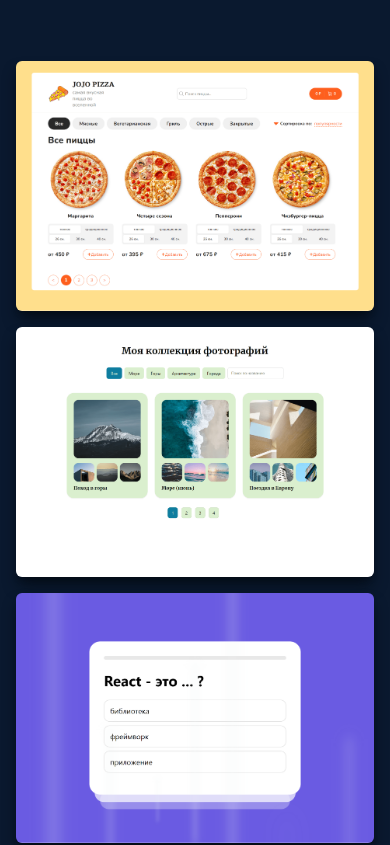
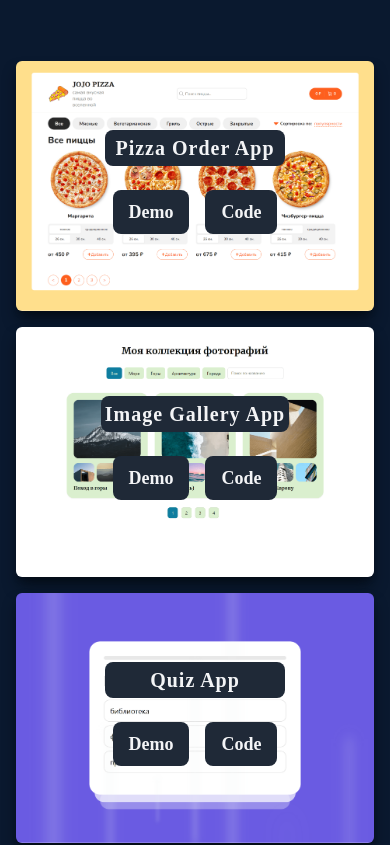
Before and after one commit to ilia-io/Portfolio, a React (Create React App) app: page / in a window 390 px wide. Shown: the part 2063-2908 px from the top of the page. Built offline with nearby package versions, Linux system fonts and the light colour scheme.

Commit message:
fix: links

```diff
--- a/src/App.js
+++ b/src/App.js
@@ -1,4 +1,3 @@
-import About from './components/About';
 import Contact from './components/Contact';
 import Footer from './components/Footer';
 import Home from './components/Home';
--- a/src/components/Footer.jsx
+++ b/src/components/Footer.jsx
@@ -13,13 +13,13 @@ function Footer() {
         }}
       >
         <div className="flex justify-between items-center p-4 min-w-[220px] ">
-          <a href="https://t.me/ilia" target="blank">
+          <a href="https://t.me/ilia_i0" target="_blank">
             <FaTelegram />
           </a>
-          <a href="https://github.com/ilia-io" target="blank">
+          <a href="https://github.com/ilia-io" target="_blank">
             <FaGithub />
           </a>
-          <a href="https://career.habr.com/ilia-io" target="blank">
+          <a href="https://career.habr.com/ilia-io" target="_blank">
             <SiHabr />
           </a>
         </div>
--- a/src/components/Home.jsx
+++ b/src/components/Home.jsx
@@ -1,6 +1,5 @@
 import { Slide } from 'react-awesome-reveal';
 import AnimatedBackground from './AnimatedBackground/AnimatedBackground';
-import ButtonViewWork from './ButtonViewWork';
 
 function Home() {
   return (
--- a/src/components/Navbar.jsx
+++ b/src/components/Navbar.jsx
@@ -119,7 +119,7 @@ function Navbar() {
             <a
               className="flex justify-between items-center w-full text-gray-100 text-sm"
               href="https://career.habr.com/ilia-io"
-              target="blank"
+              target="_blank"
             >
               Habr career <SiHabr size={33} />
             </a>
@@ -128,7 +128,7 @@ function Navbar() {
             <a
               className="flex justify-between items-center w-full text-gray-200 text-sm"
               href="https://github.com/ilia-io"
-              target="blank"
+              target="_blank"
             >
               GitHub <FaGithub size={30} />
             </a>
@@ -136,8 +136,8 @@ function Navbar() {
           <li className="w-[160px] h-[60px] flex justify-between items-center ml-[-100px] hover:ml-[-10px] duration-300 bg-[#3390EC]">
             <a
               className="flex justify-between items-center w-full text-gray-200 text-sm"
-              href="https://t.me/ilia"
-              target="blank"
+              href="https://t.me/ilia_i0"
+              target="_blank"
             >
               Telegram <FaTelegram size={30} />
             </a>
--- a/src/components/Project.jsx
+++ b/src/components/Project.jsx
@@ -5,18 +5,18 @@ function Project({ title, imageUrl, linkDemo, linkCode }) {
       className="shadow-lg shadow-[#040c16] group container rounded-md flex justify-center items-center mx-auto content-div"
     >
       {/* hover effects */}
-      <div className="opacity-0 group-hover:opacity-100 ">
-        <p className="text-xl text-center font-bold text-white tracking-wider">
+      <div className="md:opacity-0 group-hover:opacity-100 group-active:opacity-100">
+        <p className="text-xl text-center p-1 rounded-lg font-extrabold bg-gray-800 text-gray-100 md:bg-white md:text-gray-700 tracking-wider">
           {title}
         </p>
-        <div className="pt-8 text-center">
-          <a target="blank" href={linkDemo}>
-            <button className="text-center rounded-lg px-4 py-3 m-2 bg-white text-gray-700 font-bold text-lg hover:bg-[#F4C324] hover:text-gray-900 transition">
+        <div className="pt-4 text-center">
+          <a target="_blank" href={linkDemo}>
+            <button className="text-center rounded-lg px-4 py-2 m-2 md:bg-white md:text-gray-700 font-bold text-lg md:hover:bg-[#F4C324] md:hover:text-gray-900 transition bg-gray-800 text-gray-100">
               Demo
             </button>
           </a>
-          <a target="blank" href={linkCode}>
-            <button className="text-center rounded-lg px-4 py-3 m-2 bg-white text-gray-700 font-bold text-lg hover:bg-[#F4C324] hover:text-gray-900 transition">
+          <a target="_blank" href={linkCode}>
+            <button className="text-center rounded-lg px-4 py-2 m-2 md:bg-white md:text-gray-700 font-bold text-lg md:hover:bg-[#F4C324] md:hover:text-gray-900 transition bg-gray-800 text-gray-100">
               Code
             </button>
           </a>
```
